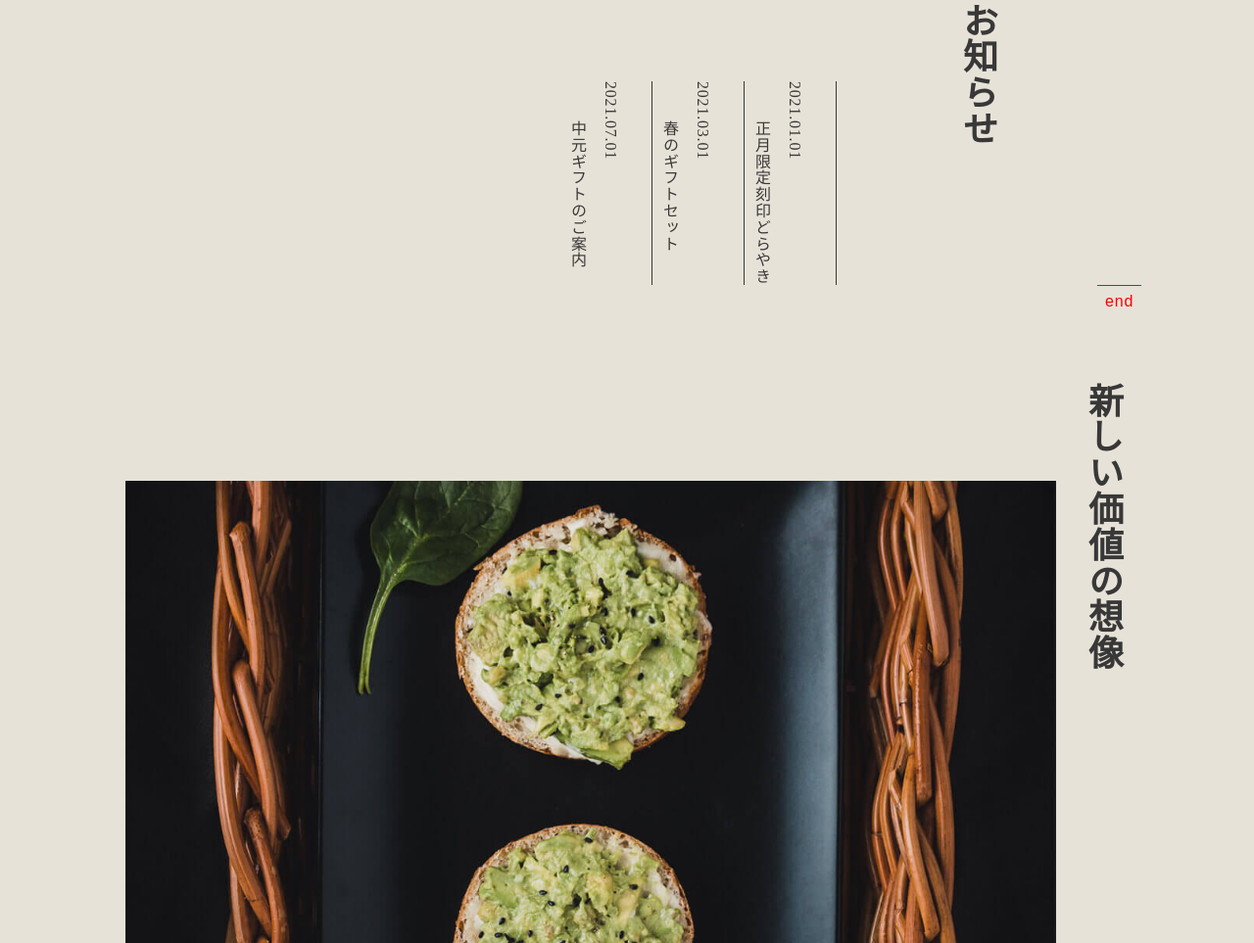
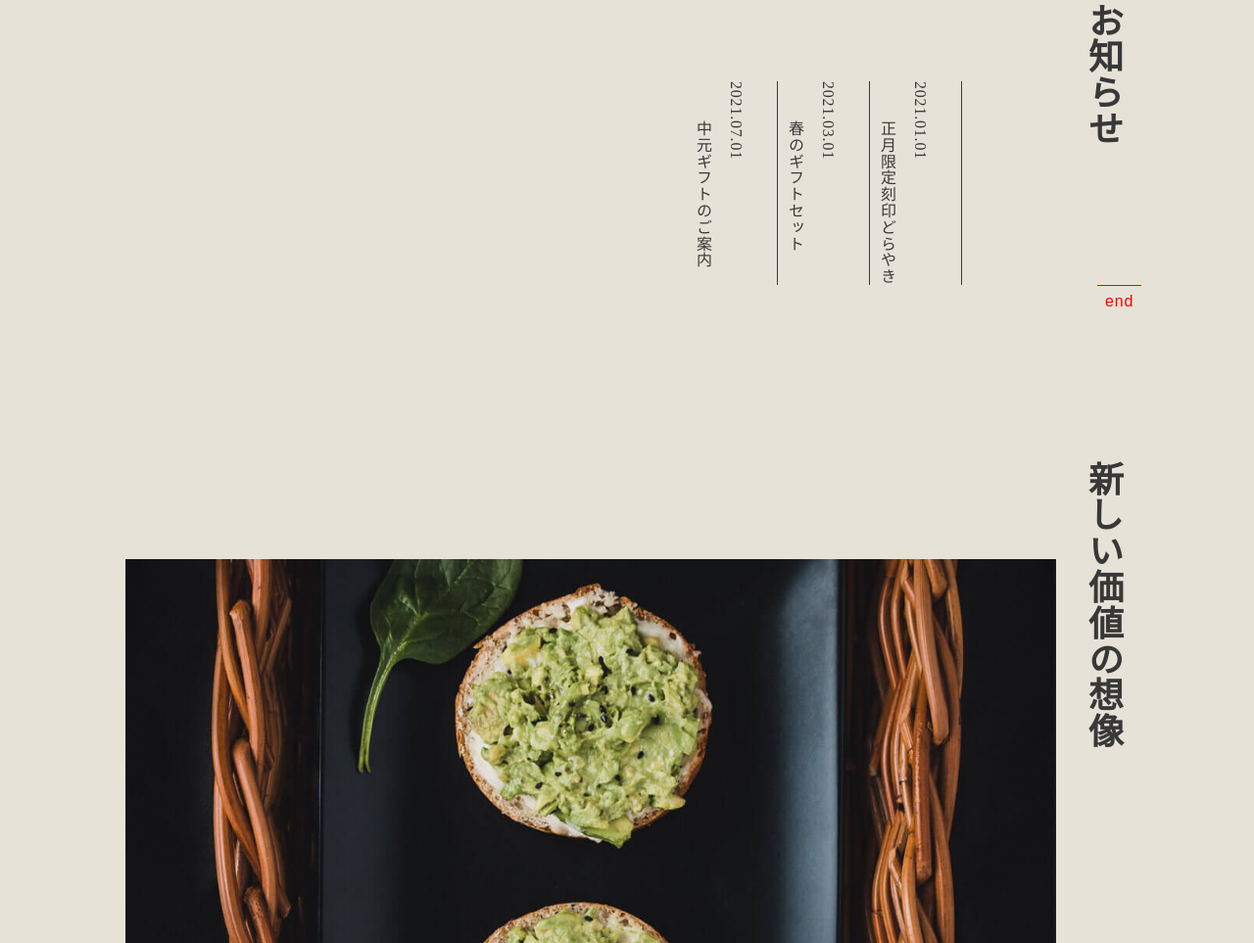
Before and after one commit to kana-takahashiii/wagashi-store, a website: page src/pug/index.pug in a window 1280 px wide. Shown: the part 977-1940 px from the top of the page at 98% size. Drawn offline with nearby package versions, Linux system fonts and the light colour scheme; files that its build step writes are made by us from their sources; files whose address does not match are found by name.

Commit message:
sectino1 gsap

```diff
--- a/src/js/main.js
+++ b/src/js/main.js
@@ -391,11 +391,11 @@ window.onload = function() {
 // kv-gsap
 gsap.fromTo('.js-fadeIN',{
         autoAlpha: 0,
-        x: 0
+        x: '10vw'
     },
     {
         autoAlpha: 1,
-        x: '-10vw',
+        x: 0,
         duration: 3,
         ease: "power4.out",
         scrollTrigger: {
--- a/src/scss/_top.scss
+++ b/src/scss/_top.scss
@@ -34,7 +34,7 @@
             &__second-wrap,&__third-wrap{
                 display: flex;
                 flex-direction: row-reverse;
-                padding-top: 100px;
+                padding-top: 180px;
                 &__title {
                     margin-left: 20px;
                     font-size: clamp(2.4rem,6vw,3.6rem);
```
Also changed, not shown: dist/css/style.css, dist/js/main.js.
